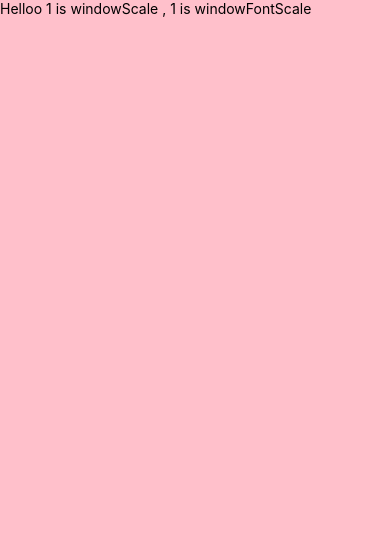
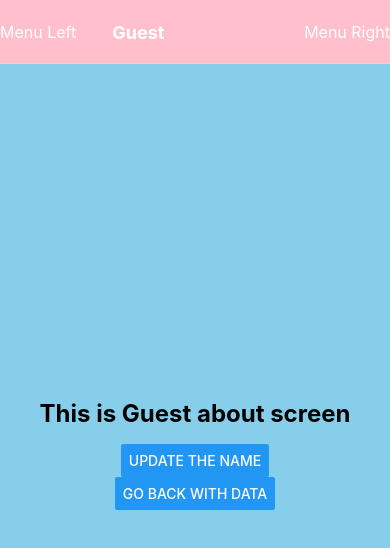
Before and after one commit to keerthijangam23/ReactNativeExpoSecondPractice, a React Native app: screen /About in a window 390 px wide. Shown: the top 548 px of the page. Built offline with nearby package versions, Linux system fonts and the light colour scheme.

Commit message:
Add Stack navigation

```diff
--- a/App.tsx
+++ b/App.tsx
@@ -2,13 +2,15 @@ import { SafeAreaView, StyleSheet, Text, View, StatusBar } from "react-native";
 import GetRequestApi from "./Components/GetRequestApi";
 import UseColorSchemeTest from "./Components/UseColorSchemeTest"
 import UseWindowDimensionsHook from "./Components/UseWindowDimensionsHook";
+import NativeStackNavigation from "./Components/NativeStackNavigation";
 
 export default function App() {
   return (
     <SafeAreaView style={styles.container}>
       {/* <GetRequestApi /> */}
       {/* <UseColorSchemeTest/> */}
-      <UseWindowDimensionsHook/>
+      {/* <UseWindowDimensionsHook/> */}
+      <NativeStackNavigation/>
     </SafeAreaView>
   );
 }
--- /dev/null
+++ b/Components/About.tsx
@@ -0,0 +1,32 @@
+import { View, Text, StyleSheet, Button } from "react-native";
+import { useNavigation } from "@react-navigation/native";
+import { useLayoutEffect } from "react";
+export default function About({ route }: any) {
+  const { name } = route.params;
+  const navigation: any = useNavigation();
+  useLayoutEffect(() => {
+    navigation.setOptions({ title: name });
+  },[navigation,name]);
+  return (
+    <View style={styles.container}>
+      <Text style={styles.text}>This is {name} about screen</Text>
+      <Button
+        title="Update the name"
+        onPress={() => navigation.setParams({ name: "keerthiJangam" })}
+      />
+      <Button
+        title="Go back with data"
+        onPress={() =>
+          navigation.navigate("Home", {
+            nameAbout: "Keerthi data from About Screen",
+          })
+        }
+      />
+    </View>
+  );
+}
+
+const styles = StyleSheet.create({
+  container: { flex: 1, alignItems: "center", justifyContent: "center" },
+  text: { fontSize: 24, fontWeight: "bold", marginBottom: 16 },
+});
--- /dev/null
+++ b/Components/Home.tsx
@@ -0,0 +1,22 @@
+import { useNavigation } from "@react-navigation/native";
+import { View, Text, StyleSheet, Button } from "react-native";
+
+export default function Home({ route }: any) {
+  const navigation: any = useNavigation();
+
+  return (
+    <View style={styles.container}>
+      <Text style={styles.text}>Home Screen</Text>
+      <Text> {route.params?.nameAbout}</Text>
+      <Button
+        title="Go to About"
+        onPress={() => navigation.navigate("About", { name: "keerthi" })}
+      />
+    </View>
+  );
+}
+
+const styles = StyleSheet.create({
+  container: { flex: 1, alignItems: "center", justifyContent: "center" },
+  text: { fontSize: 24, fontWeight: "bold", marginBottom: 16 },
+});
--- /dev/null
+++ b/Components/NativeStackNavigation.tsx
@@ -0,0 +1,66 @@
+import * as React from "react";
+import { createNativeStackNavigator } from "@react-navigation/native-stack";
+import { NavigationContainer } from "@react-navigation/native";
+import Home from "./Home";
+import About from "./About";
+import { Pressable, Text } from "react-native";
+
+const Stack = createNativeStackNavigator();
+export default function NativeStackNavigation() {
+  return (
+    <NavigationContainer>
+      <Stack.Navigator
+        screenOptions={{
+          headerStyle: { backgroundColor: "pink" },
+          headerTintColor: "white",
+          headerTitleStyle: { fontWeight: "bold" },
+          headerRight: () => (
+            <Pressable onPress={() => alert("Menu button Pressed!")}>
+              <Text style={{ color: "white", fontSize: 16 }}>Menu Right</Text>
+            </Pressable>
+          ),
+          headerLeft: () => (
+            <Pressable onPress={() => alert("Menu button Pressed!")}>
+              <Text style={{ color: "white", fontSize: 16, paddingRight: 20 }}>
+                Menu Left
+              </Text>
+            </Pressable>
+          ),
+          contentStyle: { backgroundColor: "skyblue" },
+        }}
+      >
+        <Stack.Screen
+          name="Home"
+          component={Home}
+          options={{
+            title: "Welcome Home",
+            headerStyle: { backgroundColor: "pink" },
+            headerTintColor: "white",
+            headerTitleStyle: { fontWeight: "bold" },
+            headerRight: () => (
+              <Pressable onPress={() => alert("Menu button Pressed!")}>
+                <Text style={{ color: "white", fontSize: 16 }}>Menu Right</Text>
+              </Pressable>
+            ),
+            headerLeft: () => (
+              <Pressable onPress={() => alert("Menu button Pressed!")}>
+                <Text
+                  style={{ color: "white", fontSize: 16, paddingRight: 20 }}
+                >
+                  Menu Left
+                </Text>
+              </Pressable>
+            ),
+            contentStyle: { backgroundColor: "skyblue" },
+          }}
+        />
+        <Stack.Screen
+          name="About"
+          component={About}
+          initialParams={{ name: "Guest" }}
+          // options={({route}:any)=>({title:route.params.name})}
+        />
+      </Stack.Navigator>
+    </NavigationContainer>
+  );
+}
--- a/package.json
+++ b/package.json
@@ -9,10 +9,14 @@
     "web": "expo start --web"
   },
   "dependencies": {
+    "@react-navigation/native": "^6.1.17",
+    "@react-navigation/native-stack": "^6.9.26",
     "expo": "~50.0.14",
     "expo-status-bar": "~1.11.1",
     "react": "18.2.0",
-    "react-native": "0.73.6"
+    "react-native": "0.73.6",
+    "react-native-safe-area-context": "4.8.2",
+    "react-native-screens": "~3.29.0"
   },
   "devDependencies": {
     "@babel/core": "^7.20.0",
```
Also changed, not shown: 1 other file (tests, documents, lock files or other folders).
